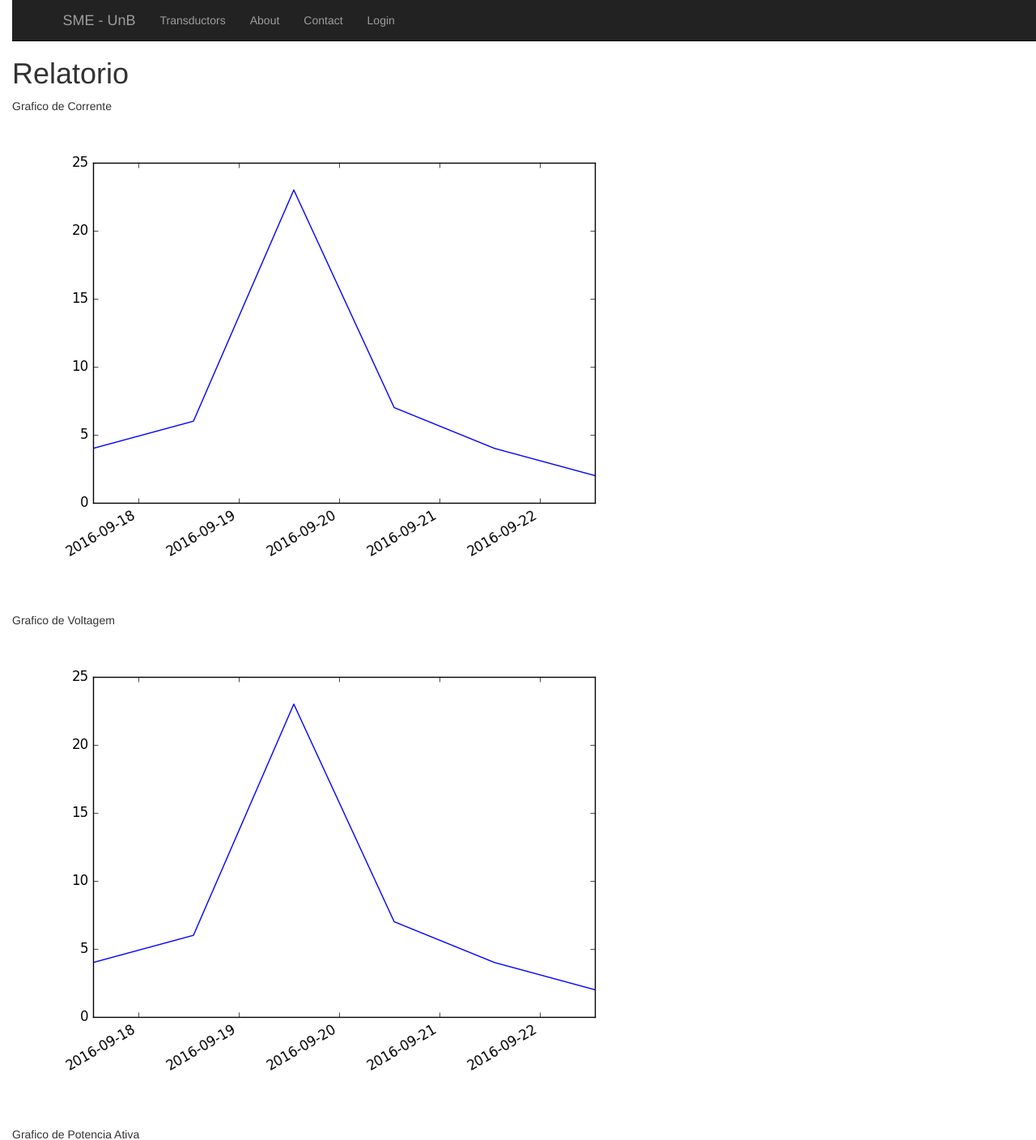
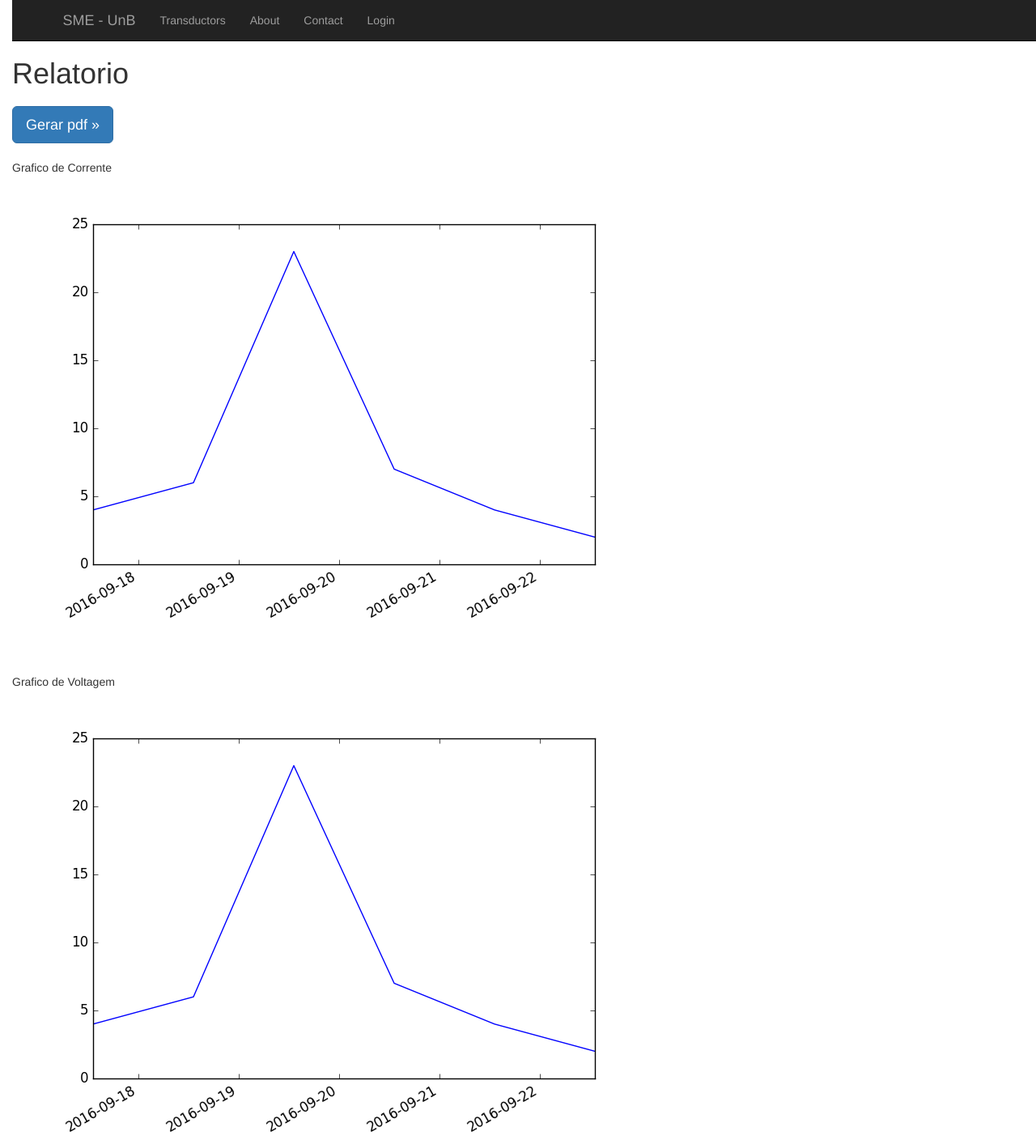
Before and after one commit to fga-eps-mds/2016.2-SME_UnB, a Django app: template SME_UnB/report/templates/graphics/report.html in a window 1280 px wide. Shown: the top 1408 px of the page at 81% size. Run offline with Django 3.2, Linux system fonts and the light colour scheme; the template is opened without the code that fills it, so the values that code supplies are empty; some libraries are stand-ins or nearby versions.

Commit message:
adding gerar pdf button

```diff
--- a/SME_UnB/report/templates/graphics/report.html
+++ b/SME_UnB/report/templates/graphics/report.html
@@ -7,8 +7,13 @@
 
 {% block body %}
 
-<h1>Relatorio</h1>
 
+<div class="form-group">
+    <h1>Relatorio</h1>
+    <h1> </h1>
+    <a class="btn btn-primary btn-lg" href="{% url 'report:open_pdf' %}" target="_blank" role="button">Gerar pdf &raquo;</a>
+    <h1> </h1>
+</div>
 
 <p1>Grafico de Corrente</p1>
 <div class="form-group">
```
